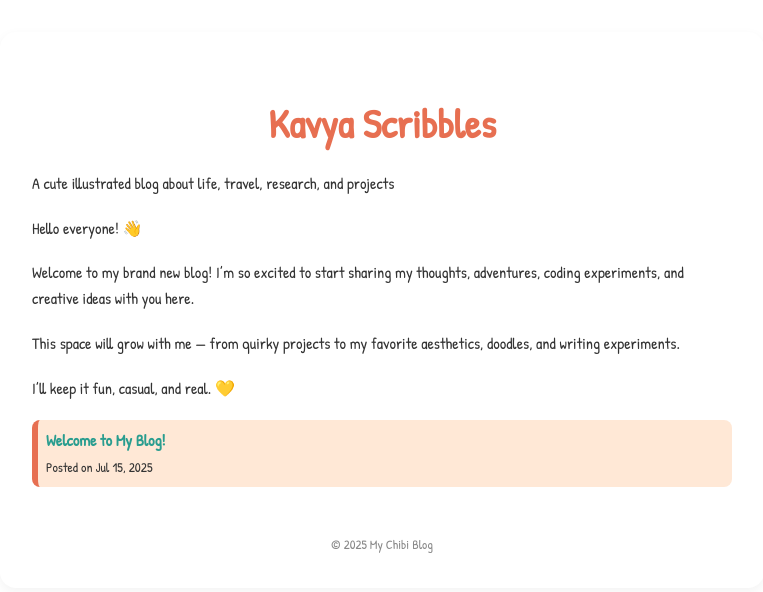
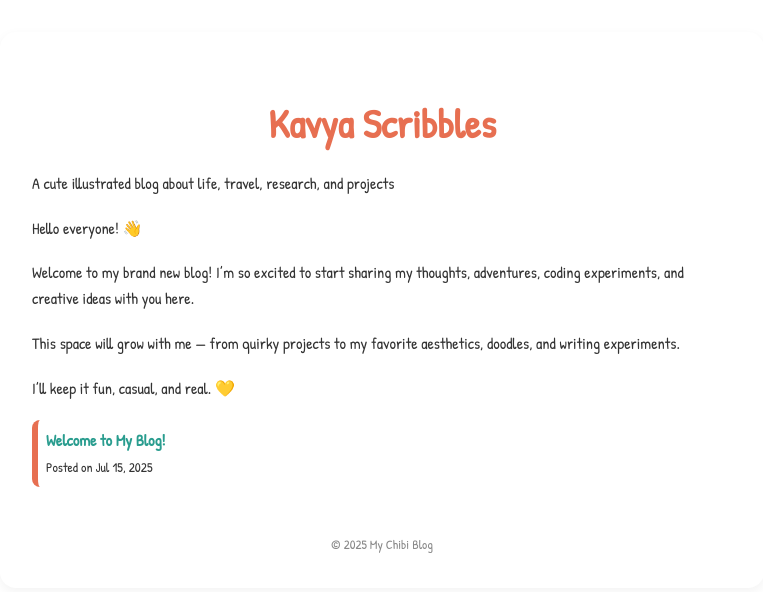
Before and after one commit to Kavya-Krishnamurthy/Kavya, a Jekyll site: the page built from index.md, in a window 1280 px wide. Shown: the top 592 px of the page, without its empty margins (258-1021 px from the left). Built offline with Jekyll 4.4.1, drawn with Linux system fonts in a browser that asks for light colours.

Commit message:
Update home.html

```diff
--- a/_layouts/home.html
+++ b/_layouts/home.html
@@ -59,7 +59,7 @@
       margin: 1rem 0;
       padding: 0.5rem;
       border-left: 6px solid #E76F51;
-      background: #FFE8D6;
+      background: #FFFFFF;
       border-radius: 8px;
     }
 
```
